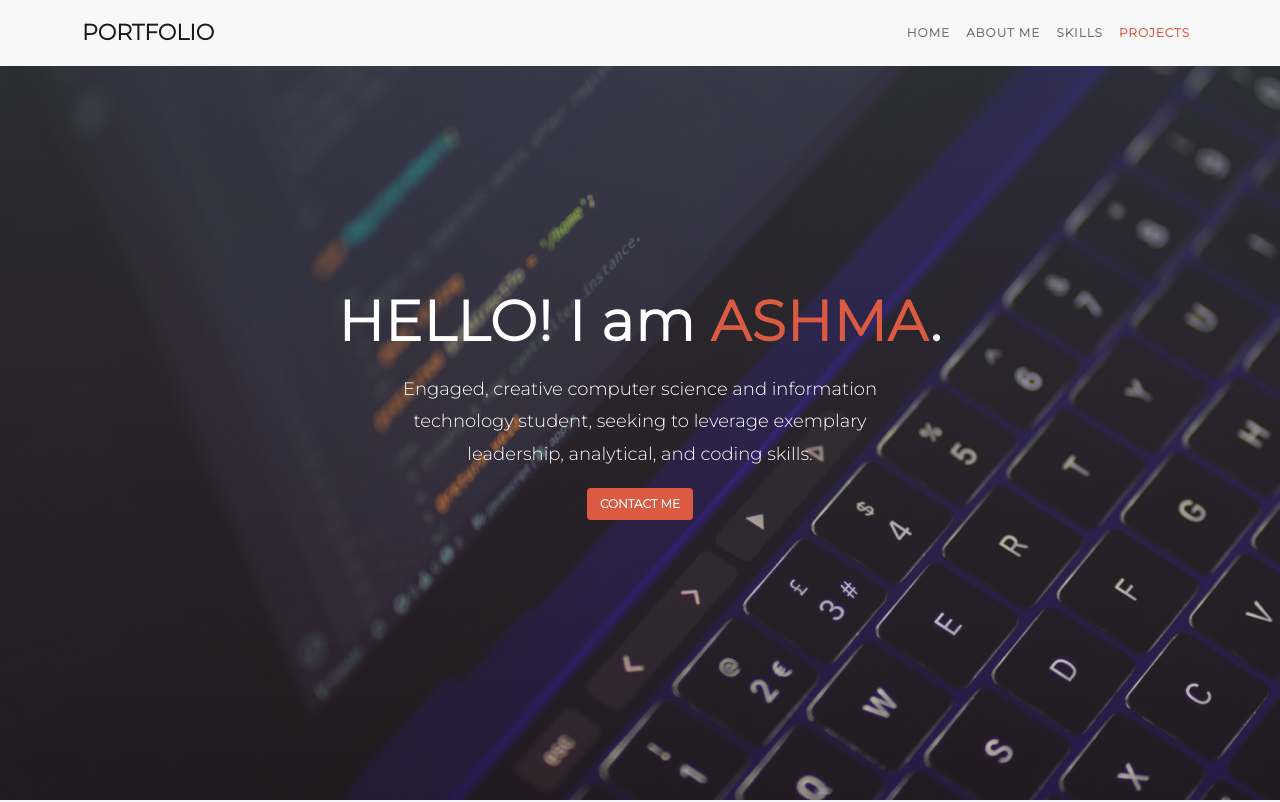
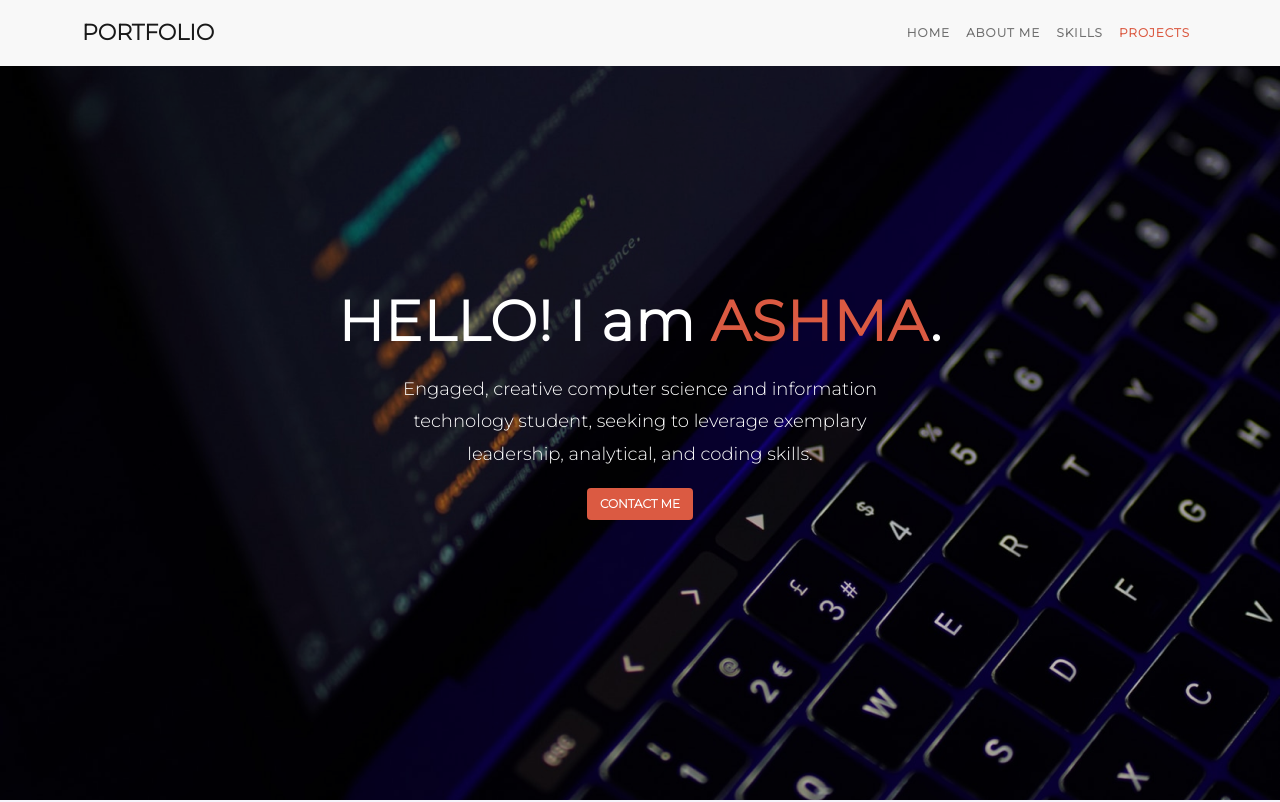
Before and after one commit to ashmaghimire8/Portfolio-Website, a plain HTML site: page index.html in a window 1280 px wide. Shown: the top 802 px of the page. Drawn offline with nearby package versions, Linux system fonts and the light colour scheme.

Commit message:
Update style.css

```diff
--- a/css/style.css
+++ b/css/style.css
@@ -62,7 +62,8 @@ section{
 
 #home{
 
-    background: linear-gradient(#787d895e,#f2bac923), url(../img/comp.png);
+    background: linear-gradient(#787d895e,#f2bac923);
+    background-image: url(../img/comp.png);
     min-height: 100vh;
     background-size: cover;
     background-position: center;
```
